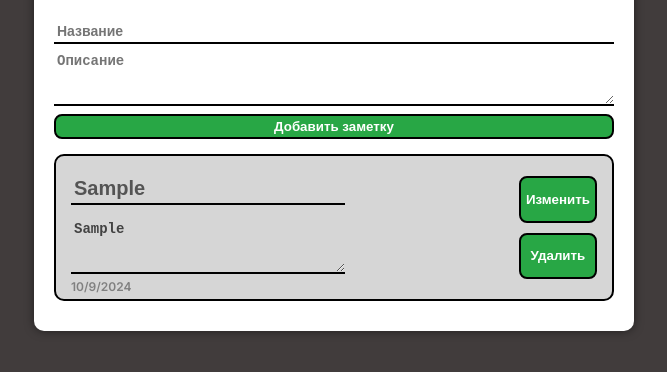
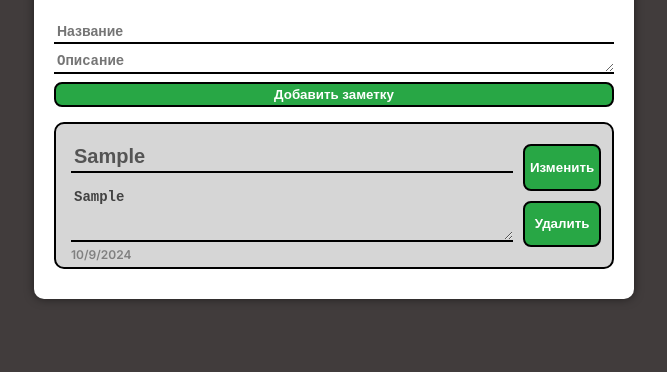
Before and after one commit to lewisTAWER/Notes-testApp, a plain HTML site: page index.html in a window 1280 px wide. Both pictures are taken after typing "Sample", "Sample" into the empty fields and a click on the button "Добавить заметку". Shown: the part 82-454 px from the top of the page, without its empty margins (306-973 px from the left). Drawn offline with Linux system fonts and the light colour scheme.

Commit message:
Фиксы

```diff
--- a/index.html
+++ b/index.html
@@ -17,7 +17,7 @@
 				<textarea
 					id="description"
 					placeholder="Описание"
-					rows="3"
+					rows="1"
 					required
 				></textarea>
 				<button type="submit">Добавить заметку</button>
--- a/main.js
+++ b/main.js
@@ -19,7 +19,7 @@ function displayNotes() {
 		noteElement.innerHTML = `
             <div class="notes">
                <input type="text" class="note-title" value="${note.title}" disabled>
-               <textarea class="note-description" rows='3' disabled>${note.description}</textarea>
+               <textarea class="note-description" rows='3' cols='50' disabled>${note.description}</textarea>
                <div class="note-date">${note.date}</div>
             </div>
             <div class="note-actions">
```
